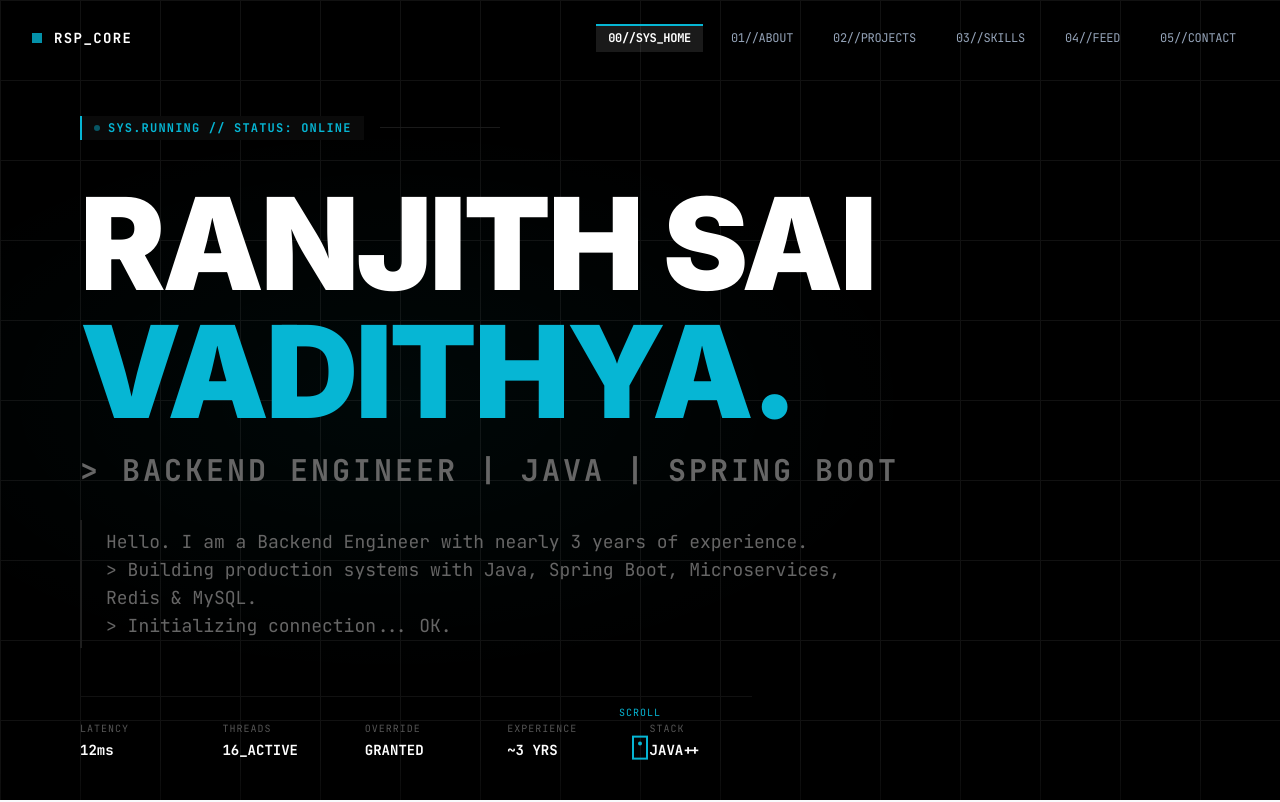
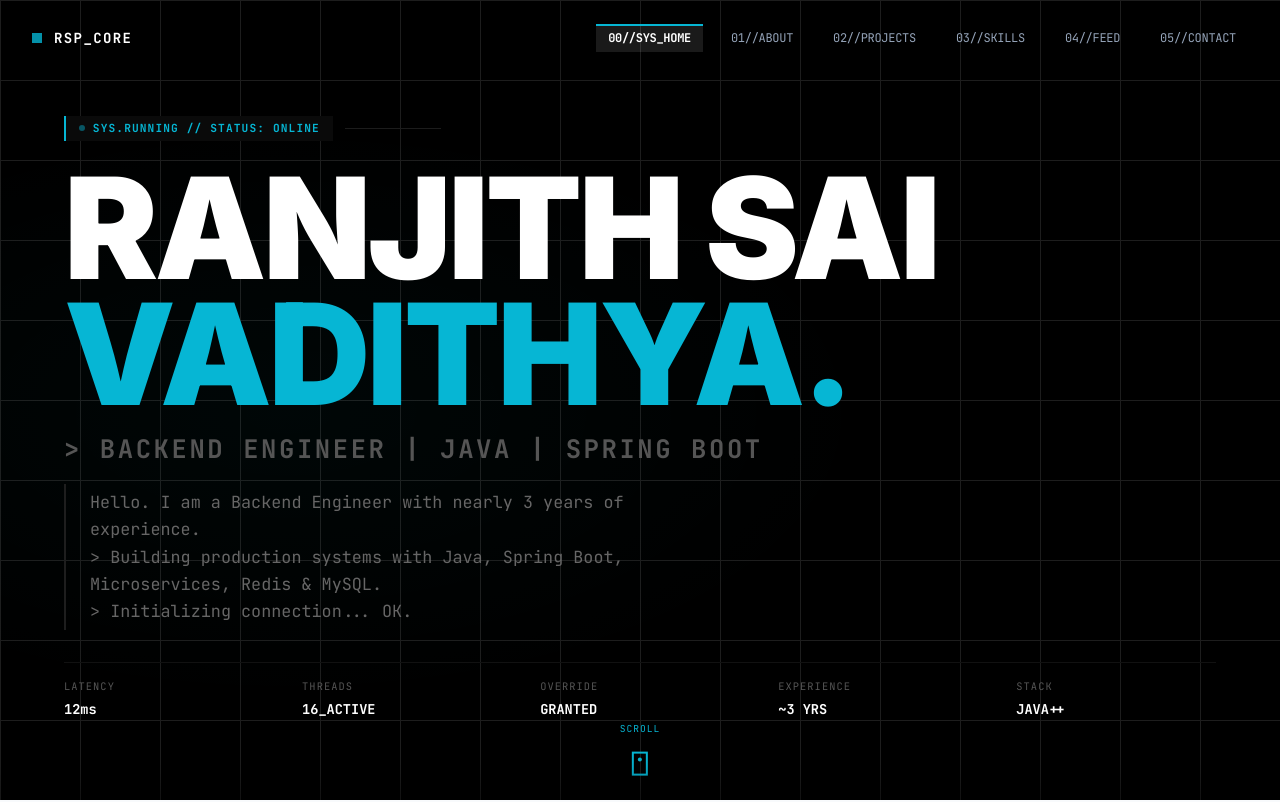
Before and after one commit to RanjithSaiVadithya/ranjith_profile, a Next.js app: page / in a window 1280 px wide. Shown: the top 802 px of the page. Built offline with nearby package versions, Linux system fonts and the light colour scheme.

Commit message:
feat(hero): bilinear proximity grid hover effect

```diff
--- a/src/modules/home/components/HeroSection.tsx
+++ b/src/modules/home/components/HeroSection.tsx
@@ -1,44 +1,195 @@
 "use client";
 
-import { motion, useMotionValue, useTransform, useSpring } from "framer-motion";
+import {
+  motion,
+  useMotionValue,
+  useTransform,
+  useSpring,
+} from "framer-motion";
 import { animations } from "@/core/AnimationEngine";
-import { useRef } from "react";
+import { useRef, useEffect } from "react";
 
-/* ─── Magnetic tilt wrapper ─────────────────────────────────────────── */
-function MagneticTilt({ children, className }: { children: React.ReactNode; className?: string }) {
+/* ══════════════════════════════════════════════════════
+   GRID CONSTANTS
+══════════════════════════════════════════════════════ */
+const LARGE = 80;  // base cell px
+const SMALL = 16;  // sub-cell px
+
+/* ══════════════════════════════════════════════════════
+   CANVAS INTERACTIVE GRID (rAF-based, no React state)
+══════════════════════════════════════════════════════ */
+function useCanvasGrid(heroRef: React.RefObject<HTMLDivElement | null>) {
+  const canvasRef = useRef<HTMLCanvasElement>(null);
+
+  useEffect(() => {
+    const hero   = heroRef.current;
+    const canvas = canvasRef.current;
+    if (!hero || !canvas) return;
+
+    const ctx = canvas.getContext("2d")!;
+    let raf = 0;
+
+    const mouse = { x: 0, y: 0, inside: false, isText: false };
+    let alpha = 0;
+
+    function resize() {
+      const rect = hero!.getBoundingClientRect();
+      canvas!.width  = rect.width;
+      canvas!.height = rect.height;
+    }
+    resize();
+    const ro = new ResizeObserver(resize);
+    ro.observe(hero);
+
+    /* ─── Draw fine sub-grid (tennis-racket style) inside one large cell ─── */
+    function drawCell(cellX: number, cellY: number, cellAlpha: number) {
+      if (cellAlpha < 0.01) return;
+      const SUB = 10; // sub-cell size — dense like a tennis racket
+
+      ctx.lineWidth = 0.5;
+
+      // Interior vertical lines
+      for (let x = cellX + SUB; x < cellX + LARGE; x += SUB) {
+        ctx.strokeStyle = `rgba(0,242,255,${0.28 * cellAlpha})`;
+        ctx.beginPath();
+        ctx.moveTo(x, cellY);
+        ctx.lineTo(x, cellY + LARGE);
+        ctx.stroke();
+      }
+      // Interior horizontal lines
+      for (let y = cellY + SUB; y < cellY + LARGE; y += SUB) {
+        ctx.strokeStyle = `rgba(0,242,255,${0.28 * cellAlpha})`;
+        ctx.beginPath();
+        ctx.moveTo(cellX, y);
+        ctx.lineTo(cellX + LARGE, y);
+        ctx.stroke();
+      }
+
+      // Cell border glow (brighter the more alpha)
+      ctx.strokeStyle = `rgba(0,242,255,${0.6 * cellAlpha})`;
+      ctx.lineWidth   = 0.8;
+      ctx.strokeRect(cellX + 0.5, cellY + 0.5, LARGE - 1, LARGE - 1);
+    }
+
+    /* ─── Render loop ─── */
+    function draw() {
+      ctx.clearRect(0, 0, canvas!.width, canvas!.height);
+
+      if (mouse.inside) alpha = Math.min(1, alpha + 0.09);
+      else              alpha = Math.max(0, alpha - 0.07);
+
+      if (alpha > 0) {
+        // Primary cell origin
+        const cx = Math.floor(mouse.x / LARGE) * LARGE;
+        const cy = Math.floor(mouse.y / LARGE) * LARGE;
+
+        if (!mouse.isText) {
+          // Cursor position WITHIN the primary cell (0 = left/top edge, LARGE = right/bottom edge)
+          const px = mouse.x - cx;
+          const py = mouse.y - cy;
+
+          // How far into the "border zone" on each side (0=center, 1=at border)
+          // THRESH controls when neighbors start appearing — 35% from border
+          const THRESH = LARGE * 0.35;
+
+          const rightW  = px > LARGE - THRESH ? (px - (LARGE - THRESH)) / THRESH : 0;
+          const leftW   = px < THRESH          ? 1 - px / THRESH                 : 0;
+          const bottomW = py > LARGE - THRESH  ? (py - (LARGE - THRESH)) / THRESH : 0;
+          const topW    = py < THRESH          ? 1 - py / THRESH                 : 0;
+
+          // Draw primary cell — always full alpha
+          drawCell(cx, cy, alpha);
+
+          // Draw direct neighbors (weighted by proximity to shared border)
+          if (rightW  > 0) drawCell(cx + LARGE, cy,         rightW  * alpha);
+          if (leftW   > 0) drawCell(cx - LARGE, cy,         leftW   * alpha);
+          if (bottomW > 0) drawCell(cx,         cy + LARGE, bottomW * alpha);
+          if (topW    > 0) drawCell(cx,         cy - LARGE, topW    * alpha);
+
+          // Draw corner cells (only when near BOTH corresponding borders)
+          if (rightW  > 0 && bottomW > 0) drawCell(cx + LARGE, cy + LARGE, rightW  * bottomW * alpha);
+          if (leftW   > 0 && bottomW > 0) drawCell(cx - LARGE, cy + LARGE, leftW   * bottomW * alpha);
+          if (rightW  > 0 && topW    > 0) drawCell(cx + LARGE, cy - LARGE, rightW  * topW    * alpha);
+          if (leftW   > 0 && topW    > 0) drawCell(cx - LARGE, cy - LARGE, leftW   * topW    * alpha);
+
+          // Tiny cursor dot
+          ctx.fillStyle = `rgba(0,242,255,${0.9 * alpha})`;
+          ctx.beginPath();
+          ctx.arc(mouse.x, mouse.y, 1.5, 0, Math.PI * 2);
+          ctx.fill();
+
+        } else {
+          // Text mode: just a faint single cell border — highlights text, not grid
+          ctx.strokeStyle = `rgba(0,242,255,${0.18 * alpha})`;
+          ctx.lineWidth   = 0.6;
+          ctx.strokeRect(cx, cy, LARGE, LARGE);
+        }
+      }
+
+      raf = requestAnimationFrame(draw);
+    }
+    draw();
+
+    /* ── mouse tracking (native listeners for performance) ── */
+    function onMove(e: MouseEvent) {
+      const rect = hero!.getBoundingClientRect();
+      mouse.x = e.clientX - rect.left;
+      mouse.y = e.clientY - rect.top;
+      mouse.inside = true;
+
+      // Detect text: canvas is pointer-events:none so elementFromPoint
+      // returns the real DOM element under the cursor
+      const el = document.elementFromPoint(e.clientX, e.clientY) as HTMLElement | null;
+      mouse.isText = !!el && ["H1","H2","H3","P","SPAN","STRONG","A"].includes(el.tagName);
+    }
+    function onLeave() { mouse.inside = false; }
+
+    hero.addEventListener("mousemove", onMove);
+    hero.addEventListener("mouseleave", onLeave);
+
+    return () => {
+      cancelAnimationFrame(raf);
+      ro.disconnect();
+      hero.removeEventListener("mousemove", onMove);
+      hero.removeEventListener("mouseleave", onLeave);
+    };
+  }, [heroRef]);
+
+  return canvasRef;
+}
+
+/* ══════════════════════════════════════════════════════
+   MAGNETIC TILT (headline)
+══════════════════════════════════════════════════════ */
+function MagneticTilt({ children }: { children: React.ReactNode }) {
   const ref = useRef<HTMLDivElement>(null);
-  const x = useMotionValue(0);
-  const y = useMotionValue(0);
-  const rotateX = useSpring(useTransform(y, [-1, 1], [6, -6]), { stiffness: 200, damping: 20 });
-  const rotateY = useSpring(useTransform(x, [-1, 1], [-6, 6]), { stiffness: 200, damping: 20 });
+  const mx  = useMotionValue(0);
+  const my  = useMotionValue(0);
+  const rx  = useSpring(useTransform(my, [-1,1],[4,-4]), { stiffness:220, damping:22 });
+  const ry  = useSpring(useTransform(mx, [-1,1],[-4,4]), { stiffness:220, damping:22 });
 
-  function handleMouse(e: React.MouseEvent<HTMLDivElement>) {
-    const el = ref.current;
-    if (!el) return;
-    const rect = el.getBoundingClientRect();
-    x.set(((e.clientX - rect.left) / rect.width) * 2 - 1);
-    y.set(((e.clientY - rect.top) / rect.height) * 2 - 1);
-  }
-
-  function handleLeave() {
-    x.set(0);
-    y.set(0);
-  }
+  const onMove = (e: React.MouseEvent<HTMLDivElement>) => {
+    const r = ref.current!.getBoundingClientRect();
+    mx.set(((e.clientX - r.left) / r.width)  * 2 - 1);
+    my.set(((e.clientY - r.top)  / r.height) * 2 - 1);
+  };
+  const onLeave = () => { mx.set(0); my.set(0); };
 
   return (
     <motion.div
       ref={ref}
-      style={{ rotateX, rotateY, transformStyle: "preserve-3d" }}
-      onMouseMove={handleMouse}
-      onMouseLeave={handleLeave}
-      className={className}
+      style={{ rotateX:rx, rotateY:ry, transformStyle:"preserve-3d" }}
+      onMouseMove={onMove}
+      onMouseLeave={onLeave}
     >
       {children}
     </motion.div>
   );
 }
 
-/* ─── Glitch text on hover ──────────────────────────────────────────── */
+/* ══════════════════════════════════════════════════════
+   GLITCH TEXT
+══════════════════════════════════════════════════════ */
 function GlitchText({ text, className }: { text: string; className?: string }) {
   return (
     <motion.span
@@ -46,122 +197,155 @@ function GlitchText({ text, className }: { text: string; className?: string }) {
       whileHover="hover"
       initial="rest"
     >
-      {/* Main text */}
       <motion.span
+        className="relative z-10"
         variants={{
-          rest: { x: 0, textShadow: "none" },
+          rest:  { textShadow: "none" },
           hover: {
             textShadow: [
-              "2px 0 #00F2FF, -2px 0 #FF003C",
-              "-2px 0 #00F2FF, 2px 0 #FF003C",
-              "0px 0 #00F2FF, 0px 0 #FF003C",
+              "3px 0 #00F2FF, -3px 0 #FF003C",
+              "-3px 0 #00F2FF,  3px 0 #FF003C",
+              "0   0 #00F2FF,   0   0 #FF003C",
             ],
-            transition: { duration: 0.25, repeat: 2, repeatType: "mirror" },
+            transition: { duration: 0.3, repeat: 2, repeatType: "mirror" as const },
           },
         }}
-        className="relative z-10"
       >
         {text}
       </motion.span>
-
-      {/* Underline sweep */}
       <motion.span
+        className="absolute bottom-0 left-0 w-full h-[3px] bg-accent-energy origin-left"
         variants={{
-          rest: { scaleX: 0, originX: 0 },
-          hover: { scaleX: 1, originX: 0, transition: { duration: 0.25, ease: "easeOut" } },
+          rest:  { scaleX: 0 },
+          hover: { scaleX: 1, transition: { duration: 0.25, ease: "easeOut" } },
         }}
-        className="absolute bottom-0 left-0 w-full h-[2px] bg-accent-energy"
       />
     </motion.span>
   );
 }
 
-/* ─── Hover-lit stat block ───────────────────────────────────────────── */
+/* ══════════════════════════════════════════════════════
+   STAT BLOCK
+══════════════════════════════════════════════════════ */
 function StatBlock({ label, value }: { label: string; value: string }) {
   return (
     <motion.div
       className="flex flex-col gap-1 cursor-default group"
-      whileHover={{ scale: 1.05 }}
-      transition={{ type: "spring", stiffness: 300, damping: 18 }}
+      whileHover={{ scale: 1.07 }}
+      transition={{ type: "spring", stiffness: 320, damping: 18 }}
     >
-      <div className="text-[#555] text-[10px] font-mono uppercase tracking-widest group-hover:text-[#888] transition-colors duration-200">
+      <span
+        className="font-mono uppercase tracking-widest text-[#555] group-hover:text-[#888] transition-colors duration-200"
+        style={{ fontSize: "clamp(0.5rem, 0.9vw, 0.65rem)" }}
+      >
         {label}
-      </div>
-      <div className="text-white font-bold font-mono text-sm group-hover:text-accent-energy transition-colors duration-200">
+      </span>
+      <span
+        className="font-mono font-bold text-white group-hover:text-accent-energy transition-colors duration-200"
+        style={{ fontSize: "clamp(0.65rem, 1.2vw, 0.85rem)" }}
+      >
         {value}
-      </div>
+      </span>
       <motion.div
-        className="h-px bg-accent-energy"
-        initial={{ scaleX: 0, originX: 0 }}
-        whileHover={{ scaleX: 1 }}
-        transition={{ duration: 0.2 }}
+        className="h-px bg-accent-energy origin-left"
+        initial={{ scaleX: 0 }}
+        whileHover={{ scaleX: 1, transition: { duration: 0.2 } }}
       />
     </motion.div>
   );
 }
 
-/* ─── Hero ───────────────────────────────────────────────────────────── */
+/* ══════════════════════════════════════════════════════
+   HERO SECTION
+══════════════════════════════════════════════════════ */
 export function HeroSection() {
+  const heroRef   = useRef<HTMLDivElement>(null);
+  const canvasRef = useCanvasGrid(heroRef);
+
   return (
-    <div className="sticky top-0 h-[100dvh] w-full flex flex-col justify-center items-start pt-20 px-4 md:px-8 lg:px-20 overflow-hidden bg-black z-0">
-
-      {/* Blueprint Grid */}
+    <div
+      ref={heroRef}
+      className="sticky top-0 h-[100dvh] w-full flex flex-col justify-center overflow-hidden bg-black z-0"
+      style={{
+        paddingTop:    "clamp(4rem, 10vh, 7rem)",
+        paddingBottom: "clamp(2rem, 5vh, 4rem)",
+        paddingLeft:   "clamp(1.25rem, 5vw, 6rem)",
+        paddingRight:  "clamp(1.25rem, 5vw, 6rem)",
+      }}
+    >
+      {/* ── Static base large grid (CSS) — covers full hero ── */}
       <div
-        className="absolute inset-0 pointer-events-none z-[-1]"
+        className="absolute inset-0 pointer-events-none z-0"
         style={{
           backgroundImage:
-            "linear-gradient(#111 1px, transparent 1px), linear-gradient(90deg, #111 1px, transparent 1px)",
-          backgroundSize: "80px 80px",
+            "linear-gradient(#1d1d1d 1px, transparent 1px), linear-gradient(90deg, #1d1d1d 1px, transparent 1px)",
+          backgroundSize: `${LARGE}px ${LARGE}px`,
         }}
       />
 
-      {/* Radial glow that follows the section center */}
+      {/* ── Canvas: interactive hover grid (pointer-events:none so elementFromPoint works) ── */}
+      <canvas
+        ref={canvasRef}
+        className="absolute inset-0 pointer-events-none z-[1]"
+        style={{ display: "block" }}
+      />
+
+      {/* ── Ambient breathing glow ── */}
       <motion.div
-        className="absolute inset-0 pointer-events-none z-[-1]"
+        className="absolute inset-0 pointer-events-none z-[2]"
         animate={{
           background: [
-            "radial-gradient(ellipse 60% 50% at 30% 50%, #00F2FF08 0%, transparent 70%)",
-            "radial-gradient(ellipse 60% 50% at 40% 55%, #00F2FF10 0%, transparent 70%)",
-            "radial-gradient(ellipse 60% 50% at 30% 50%, #00F2FF08 0%, transparent 70%)",
+            "radial-gradient(ellipse 70% 55% at 20% 50%, #00F2FF06 0%, transparent 65%)",
+            "radial-gradient(ellipse 75% 60% at 28% 55%, #00F2FF0A 0%, transparent 65%)",
+            "radial-gradient(ellipse 70% 55% at 20% 50%, #00F2FF06 0%, transparent 65%)",
           ],
         }}
-        transition={{ duration: 6, repeat: Infinity, ease: "easeInOut" }}
+        transition={{ duration: 8, repeat: Infinity, ease: "easeInOut" }}
       />
 
+      {/* ── Content ── */}
       <motion.div
         variants={animations.slam}
         initial="initial"
         animate="animate"
-        className="w-full max-w-5xl z-10"
+        className="relative z-10 w-full flex flex-col"
       >
         {/* Status badge */}
         <motion.div
-          className="mb-10 flex items-center gap-4"
-          initial={{ opacity: 0, x: -20 }}
+          className="flex items-center gap-3"
+          style={{ marginBottom: "clamp(1rem, 3vh, 2rem)" }}
+          initial={{ opacity: 0, x: -24 }}
           animate={{ opacity: 1, x: 0 }}
           transition={{ delay: 0.1 }}
         >
           <motion.div
-            className="px-3 py-1 bg-[#0a0a0a] text-accent-energy font-mono text-xs font-bold uppercase tracking-widest inline-flex items-center gap-2 border-l-2 border-accent-energy"
+            className="inline-flex items-center gap-2 border-l-2 border-accent-energy bg-[#0a0a0a] text-accent-energy font-mono font-bold uppercase tracking-widest"
+            style={{
+              fontSize: "clamp(0.55rem, 1.1vw, 0.7rem)",
+              padding:  "clamp(0.2rem, 0.5vh, 0.35rem) clamp(0.5rem, 1vw, 0.85rem)",
+            }}
             whileHover={{
               backgroundColor: "#00F2FF14",
-              boxShadow: "0 0 20px #00F2FF30",
+              boxShadow: "0 0 22px #00F2FF2A",
               transition: { duration: 0.2 },
             }}
           >
             <motion.span
-              className="w-1.5 h-1.5 rounded-full bg-accent-energy"
+              className="w-[6px] h-[6px] rounded-full bg-accent-energy shrink-0"
               animate={{ opacity: [1, 0.2, 1] }}
               transition={{ duration: 1.4, repeat: Infinity }}
             />
             SYS.RUNNING // STATUS: ONLINE
           </motion.div>
-          <div className="h-px bg-[#1a1a1a] flex-1 max-w-[120px]" />
+          <div className="h-px bg-[#1c1c1c] w-16 sm:w-24" />
         </motion.div>
 
-        {/* Headline with 3-D tilt + glitch */}
+        {/* Headline */}
         <MagneticTilt>
-          <h1 className="text-5xl sm:text-6xl md:text-8xl lg:text-[7rem] xl:text-[8rem] font-black text-white uppercase tracking-tight leading-none mb-4 break-words">
+          <h1
+            className="font-black text-white uppercase tracking-tight leading-[0.9] break-words w-full"
+            style={{ fontSize: "clamp(2.8rem, 11vw, 9.5rem)" }}
+          >
             <GlitchText text="RANJITH SAI" />
             <br />
             <GlitchText text="VADITHYA." className="text-accent-energy" />
@@ -170,57 +354,76 @@ export function HeroSection() {
 
         {/* Role */}
         <motion.h2
-          className="text-lg sm:text-xl md:text-2xl lg:text-3xl font-bold text-[#666] mb-8 uppercase tracking-widest font-mono cursor-default"
-          initial={{ opacity: 0, y: 10 }}
+          className="font-bold text-[#555] uppercase tracking-widest font-mono cursor-default"
+          style={{
+            fontSize:     "clamp(0.7rem, 2.2vw, 1.6rem)",
+            marginTop:    "clamp(0.5rem, 1.5vh, 1.25rem)",
+            marginBottom: "clamp(0.75rem, 2vh, 1.75rem)",
+          }}
+          initial={{ opacity: 0, y: 12 }}
           animate={{ opacity: 1, y: 0 }}
           transition={{ delay: 0.3 }}
-          whileHover={{ color: "#00F2FF", x: 6, transition: { duration: 0.2 } }}
+          whileHover={{ color: "#00F2FF", x: 8, transition: { duration: 0.2 } }}
         >
           &gt; Backend Engineer | Java | Spring Boot
         </motion.h2>
 
         {/* Description */}
         <motion.div
-          className="relative max-w-3xl mb-12 border-l-2 border-[#1e1e1e] pl-6 py-2 group cursor-default"
-          initial={{ opacity: 0, y: 10 }}
+          className="relative border-l-2 border-[#1e1e1e] group cursor-default"
+          style={{
+            paddingLeft:   "clamp(0.75rem, 2vw, 1.5rem)",
+            paddingTop:    "0.3rem",
+            paddingBottom: "0.3rem",
+            marginBottom:  "clamp(1.25rem, 4vh, 3rem)",
+          }}
+          initial={{ opacity: 0, y: 12 }}
           animate={{ opacity: 1, y: 0 }}
           transition={{ delay: 0.4 }}
-          whileHover={{ borderColor: "#00F2FF40", transition: { duration: 0.3 } }}
+          whileHover={{ borderColor: "#00F2FF35", transition: { duration: 0.3 } }}
         >
-          <p className="text-[#666] text-sm md:text-base lg:text-lg font-mono leading-relaxed group-hover:text-[#888] transition-colors duration-300">
+          <p
+            className="text-[#666] font-mono leading-relaxed group-hover:text-[#888] transition-colors duration-300"
+            style={{ fontSize: "clamp(0.65rem, 1.4vw, 1.05rem)", maxWidth: "min(55ch, 100%)" }}
+          >
             Hello. I am a Backend Engineer with nearly 3 years of experience.<br />
             &gt; Building production systems with Java, Spring Boot, Microservices, Redis &amp; MySQL.<br />
             &gt; Initializing connection... OK.
           </p>
-          {/* Animated left border glow */}
           <motion.div
-            className="absolute left-[-2px] top-0 w-[2px] bg-accent-energy"
-            initial={{ height: "0%" }}
-            whileHover={{ height: "100%", transition: { duration: 0.4, ease: "easeOut" } }}
+            className="absolute left-[-2px] top-0 w-[2px] bg-accent-energy origin-top"
+            initial={{ scaleY: 0 }}
+            whileHover={{ scaleY: 1, transition: { duration: 0.38, ease: "easeOut" } }}
           />
         </motion.div>
 
-        {/* Stats row */}
+        {/* Stats */}
         <motion.div
-          className="grid grid-cols-3 sm:grid-cols-5 gap-6 md:gap-10 border-t border-[#111] pt-6 w-full max-w-2xl"
-          initial={{ opacity: 0, y: 10 }}
+          className="grid grid-cols-3 sm:grid-cols-5 border-t border-[#111]"
+          style={{
+            paddingTop: "clamp(0.75rem, 2vh, 1.25rem)",
+            gap: "clamp(0.75rem, 3vw, 2.5rem)",
+            width: "100%",
+          }}
+          initial={{ opacity: 0, y: 12 }}
           animate={{ opacity: 1, y: 0 }}
           transition={{ delay: 0.5 }}
         >
-          <StatBlock label="Latency" value="12ms" />
-          <StatBlock label="Threads" value="16_ACTIVE" />
-          <StatBlock label="Override" value="GRANTED" />
-          <StatBlock label="Experience" value="~3 YRS" />
-          <StatBlock label="Stack" value="JAVA++" />
+          <StatBlock label="Latency"    value="12ms"      />
+          <StatBlock label="Threads"    value="16_ACTIVE"  />
+          <StatBlock label="Override"   value="GRANTED"   />
+          <StatBlock label="Experience" value="~3 YRS"    />
+          <StatBlock label="Stack"      value="JAVA++"    />
         </motion.div>
       </motion.div>
 
       {/* Scroll indicator */}
       <motion.div
-        className="absolute bottom-12 left-1/2 -translate-x-1/2 flex flex-col items-center gap-2 font-mono text-[10px] text-accent-energy uppercase tracking-widest z-10"
+        className="absolute bottom-8 left-1/2 -translate-x-1/2 flex flex-col items-center gap-2 font-mono text-accent-energy uppercase tracking-widest z-10"
+        style={{ fontSize: "clamp(0.45rem, 0.9vw, 0.6rem)" }}
         initial={{ opacity: 0 }}
         animate={{ opacity: 1 }}
-        transition={{ delay: 1 }}
+        transition={{ delay: 1.1 }}
       >
         <span>SCROLL</span>
         <motion.div
```
